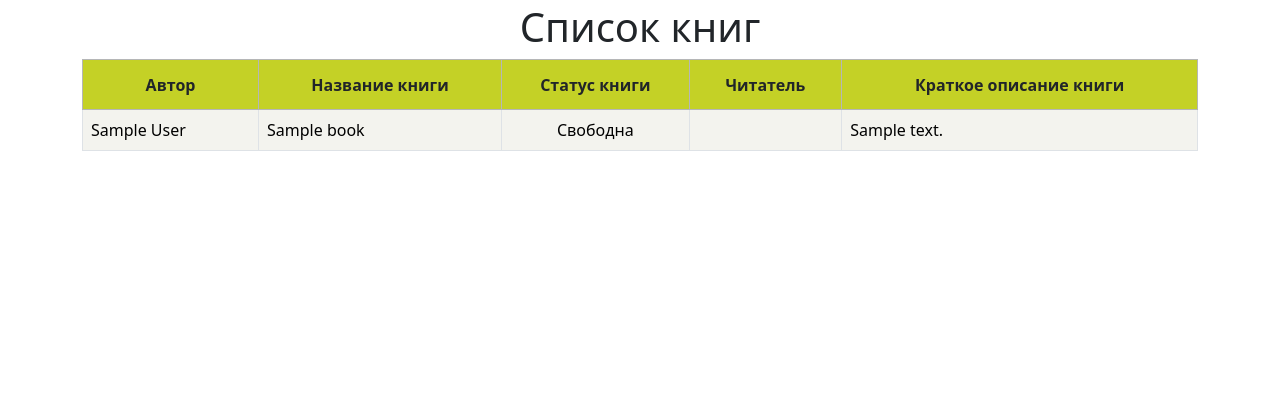
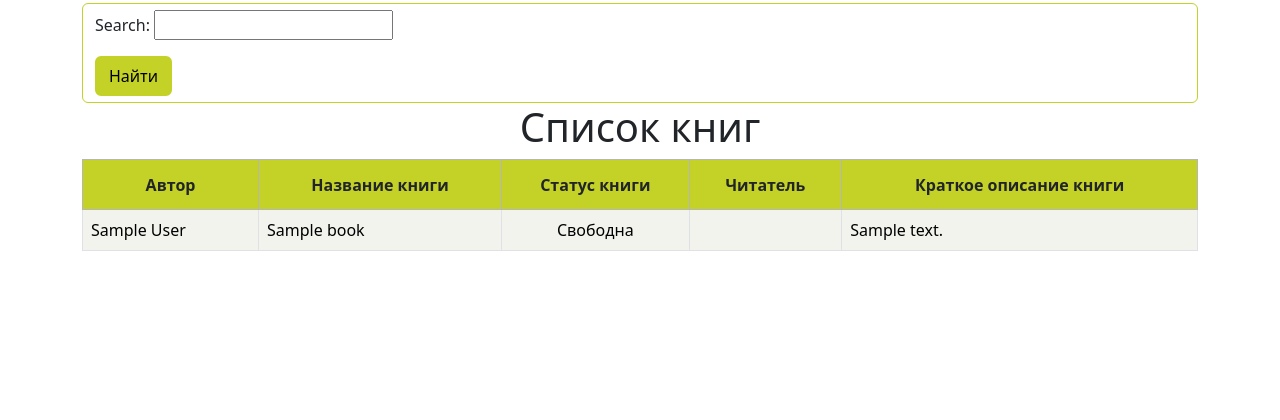
Before and after one commit to Sanch13/miran, a Django app: page /books/list/ in a window 1280 px wide. Shown: the part 67-487 px from the top of the page. Run offline with Django 4.2, Linux system fonts and the light colour scheme; a user stored in the database is signed in; tables that the repository leaves empty hold one stand-in row (values such as "Sample post"); parts of the project's set-up code (start-up, migrations or seed data) failed here and were passed over; some libraries are stand-ins or nearby versions.

Commit message:
added search

```diff
--- /dev/null
+++ b/miran/books/forms.py
@@ -0,0 +1,6 @@
+from django import forms
+
+
+class BookSearchForm(forms.Form):
+    search = forms.CharField(max_length=100,
+                             required=False)
--- a/miran/books/templates/books/list_books.html
+++ b/miran/books/templates/books/list_books.html
@@ -6,6 +6,17 @@
 {% endblock title %}
 
 {% block content %}
+<div class="container-xl">
+    <form action="{% url 'books:list_books' %}" method="post">
+        {% csrf_token %}
+        <div class="row">
+            <div class="col-5 form-control">
+                {{ form.as_p }}
+                <button type="submit" class="btn btn-miran"> Найти </button>
+            </div>
+        </div>
+    </form>
+</div>
 
 <h1 class="text-center">Список книг</h1>
 <div>
--- a/miran/books/views.py
+++ b/miran/books/views.py
@@ -4,16 +4,33 @@ from django.shortcuts import render, get_object_or_404, redirect
 from django.utils import timezone
 from django.contrib import messages
 from django.urls import reverse
+from django.db.models import Q
 
 from .models import Book, History
+from .forms import BookSearchForm
 from users.models import User
 
 
 def list_books(request):
-    books = Book.objects.all()
+    if request.method == "POST":
+        form = BookSearchForm(data=request.POST)
+        if form.is_valid():
+            search = form.cleaned_data.get('search')
+            books = Book.objects.filter(
+                Q(author__icontains=search) | Q(title__icontains=search)
+            )
+            form = BookSearchForm()
+            context = {
+                "books": books,
+                "form": form,
+            }
+        return render(request=request,
+                      template_name="books/list_books.html",
+                      context=context)
 
     context = {
-        "books": books,
+        "books": Book.objects.all(),
+        "form": BookSearchForm(),
     }
     return render(request=request,
                   template_name="books/list_books.html",
--- a/miran/static/css/main.css
+++ b/miran/static/css/main.css
@@ -111,6 +111,7 @@ main {
 
 .dropdown-divider {
     margin: 7px 0; /* Добавляем немного отступа перед и после разделителя */
+    border-top: 1px solid #C4D126;
 }
 
 .h1 {
--- a/miran/users/templates/users/base.html
+++ b/miran/users/templates/users/base.html
@@ -67,7 +67,7 @@
                         aria-labelledby="navbarDropdownMenuAvatar">
                         <li><h1 class="dropdown-header">{{user}}</h1></li>
                         <li><hr class="dropdown-divider"></li>
-                        <li><a class="dropdown-item nav-link" href="#">Мой профиль</a></li>
+<!--                        <li><a class="dropdown-item nav-link" href="#">Мой профиль</a></li>-->
                         <li><a class="dropdown-item nav-link"
                                href="{% url 'users:logout' %}">Выйти</a>
                         </li>
```
